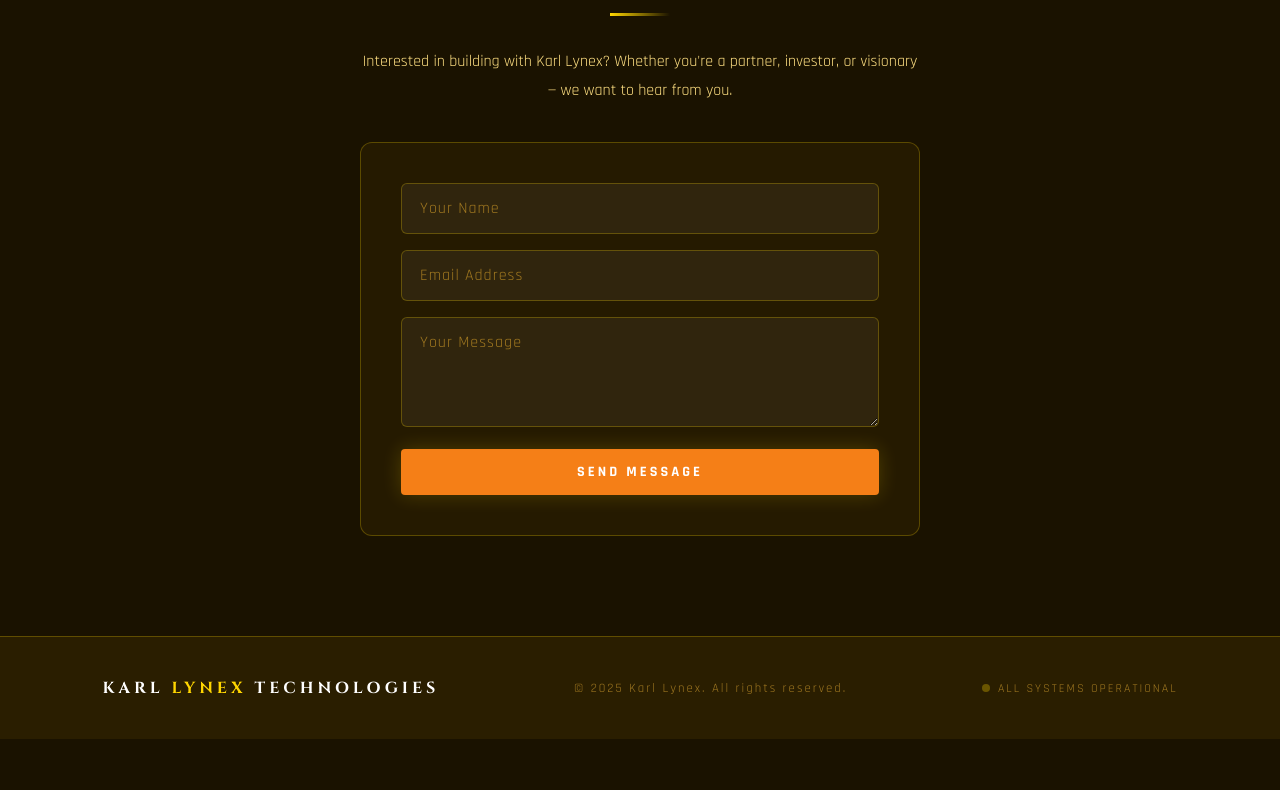
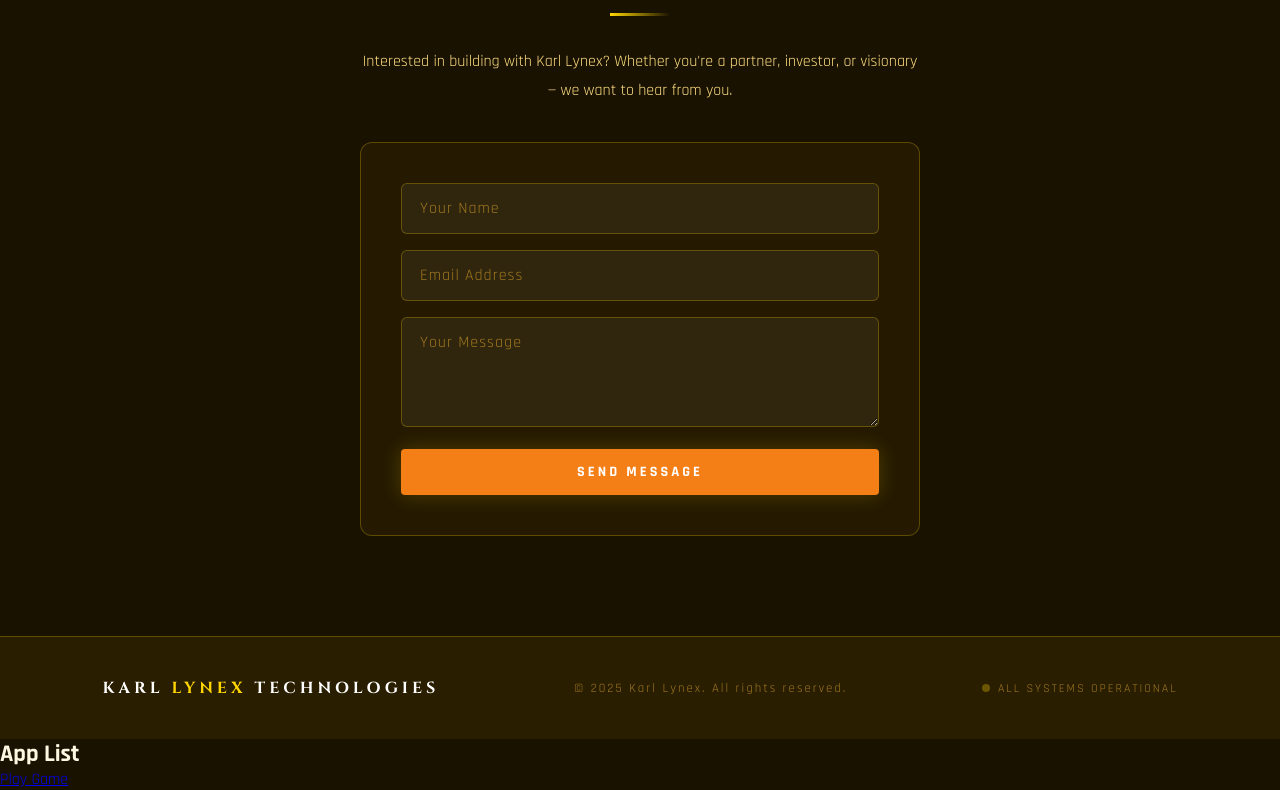
Before and after one commit to karllynex/KARL-LYNEX-, a plain HTML site: page index.html in a window 1280 px wide. Shown: the part 3319-4109 px from the top of the page. Before the commit the page ends 4058 px from the top, so only its background shows below. Drawn offline with Linux system fonts and the light colour scheme.

Commit message:
Update index.html

```diff
--- a/index.html
+++ b/index.html
@@ -1054,3 +1054,12 @@
 </script>
 </body>
 </html>
+
+
+<div class="app-list">
+  <h2>App List</h2>
+  <ul>
+    <li><a href="game.html">Play Game</a></li>
+    <!-- পরবর্তীতে এখানে আরও apps add করতে পারো -->
+  </ul>
+</div>
```
